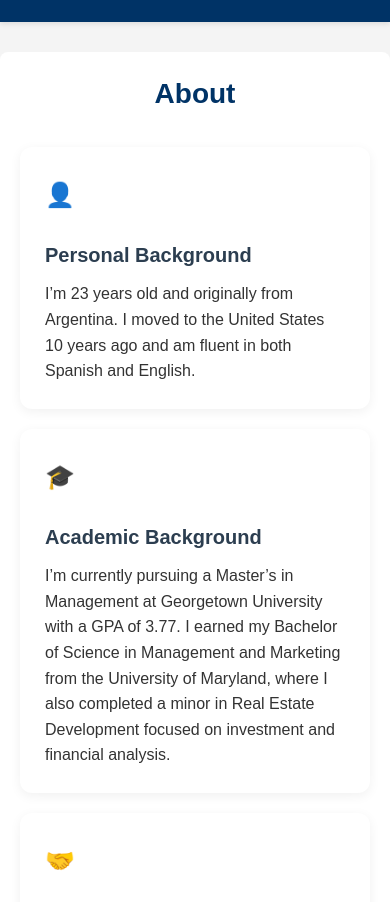
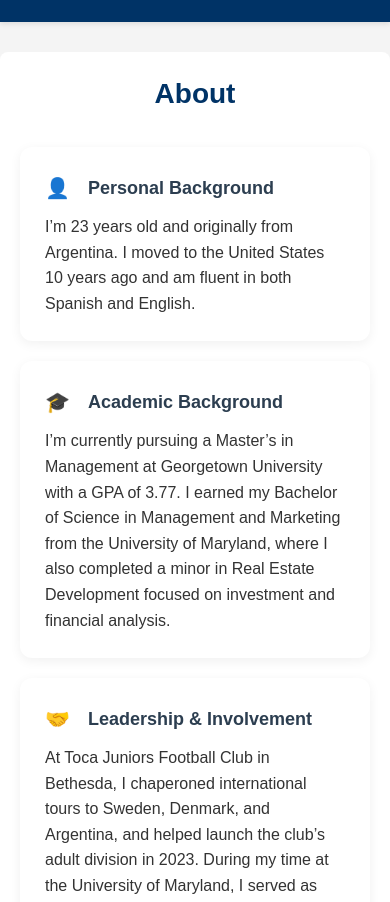
Before and after one commit to valenplastino/Final-Website-Exercise, a plain HTML site: page about.html in a window 390 px wide. Shown: the part 174-1076 px from the top of the page. Drawn offline with Linux system fonts and the light colour scheme.

Commit message:
Update about.html

```diff
--- a/about.html
+++ b/about.html
@@ -70,24 +70,24 @@
       padding: 25px;
       box-shadow: 0 3px 12px rgba(0, 0, 0, 0.06);
       margin-bottom: 20px;
+    }
+
+    .card-header {
       display: flex;
-      align-items: flex-start;
-      gap: 15px;
+      align-items: center;
+      gap: 10px;
+      margin-bottom: 10px;
     }
 
     .icon-emoji {
-      font-size: 24px;
-      margin-top: 4px;
-    }
-
-    .card-content {
-      flex: 1;
+      font-size: 22px;
+      flex-shrink: 0;
     }
 
     .card h3 {
+      margin: 0;
+      font-size: 20px;
       color: #2c3e50;
-      margin-bottom: 10px;
-      font-size: 20px;
     }
 
     .card p {
@@ -152,13 +152,23 @@
         display: flex;
       }
 
-      .card {
-        flex-direction: column;
-        align-items: flex-start;
+      .card-header {
+        flex-direction: row; /* keeps emoji to the left even on mobile */
+        align-items: center;
+      }
+
+      .card h3 {
+        font-size: 18px;
       }
 
       .icon-emoji {
-        margin-bottom: 10px;
+        font-size: 20px;
+        margin-right: 8px;
+      }
+
+      .download-btn {
+        font-size: 14px;
+        padding: 10px 20px;
       }
     }
   </style>
@@ -182,35 +192,35 @@
     <h2 class="section-title">About</h2>
 
     <div class="card">
-      <div class="icon-emoji">👤</div>
-      <div class="card-content">
+      <div class="card-header">
+        <div class="icon-emoji">👤</div>
         <h3>Personal Background</h3>
-        <p>I’m 23 years old and originally from Argentina. I moved to the United States 10 years ago and am fluent in both Spanish and English.</p>
       </div>
+      <p>I’m 23 years old and originally from Argentina. I moved to the United States 10 years ago and am fluent in both Spanish and English.</p>
     </div>
 
     <div class="card">
-      <div class="icon-emoji">🎓</div>
-      <div class="card-content">
+      <div class="card-header">
+        <div class="icon-emoji">🎓</div>
         <h3>Academic Background</h3>
-        <p>I’m currently pursuing a Master’s in Management at Georgetown University with a GPA of 3.77. I earned my Bachelor of Science in Management and Marketing from the University of Maryland, where I also completed a minor in Real Estate Development focused on investment and financial analysis.</p>
       </div>
+      <p>I’m currently pursuing a Master’s in Management at Georgetown University with a GPA of 3.77. I earned my Bachelor of Science in Management and Marketing from the University of Maryland, where I also completed a minor in Real Estate Development focused on investment and financial analysis.</p>
     </div>
 
     <div class="card">
-      <div class="icon-emoji">🤝</div>
-      <div class="card-content">
+      <div class="card-header">
+        <div class="icon-emoji">🤝</div>
         <h3>Leadership & Involvement</h3>
-        <p>At Toca Juniors Football Club in Bethesda, I chaperoned international tours to Sweden, Denmark, and Argentina, and helped launch the club’s adult division in 2023. During my time at the University of Maryland, I served as Treasurer and Executive Board Member for the Men’s Club Soccer Team, managing team finances and coordinating operations for a 23-player squad.</p>
       </div>
+      <p>At Toca Juniors Football Club in Bethesda, I chaperoned international tours to Sweden, Denmark, and Argentina, and helped launch the club’s adult division in 2023. During my time at the University of Maryland, I served as Treasurer and Executive Board Member for the Men’s Club Soccer Team, managing team finances and coordinating operations for a 23-player squad.</p>
     </div>
 
     <div class="card">
-      <div class="icon-emoji">💡</div>
-      <div class="card-content">
+      <div class="card-header">
+        <div class="icon-emoji">💻</div>
         <h3>Skills & Interests</h3>
-        <p>I am fluent in Spanish and English. I’m skilled in Tableau, SPSS, R, SQL, Qualtrics, and the full Microsoft Office Suite. I enjoy applying data tools in both academic and real-world settings.</p>
       </div>
+      <p>I am fluent in Spanish and English. I’m skilled in Tableau, SPSS, R, SQL, Qualtrics, and the full Microsoft Office Suite. I enjoy applying data tools in both academic and real-world settings.</p>
     </div>
 
     <div class="download-section">
```
